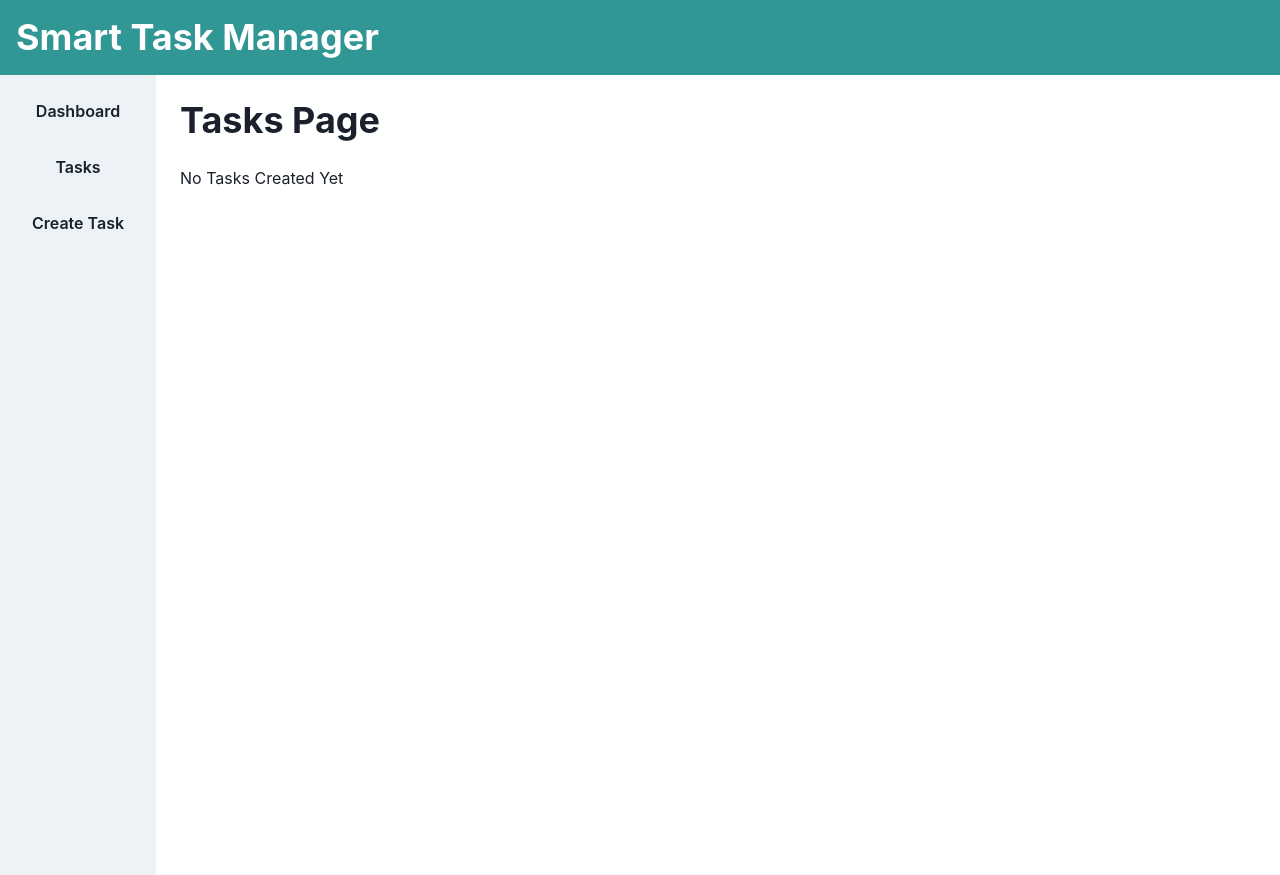
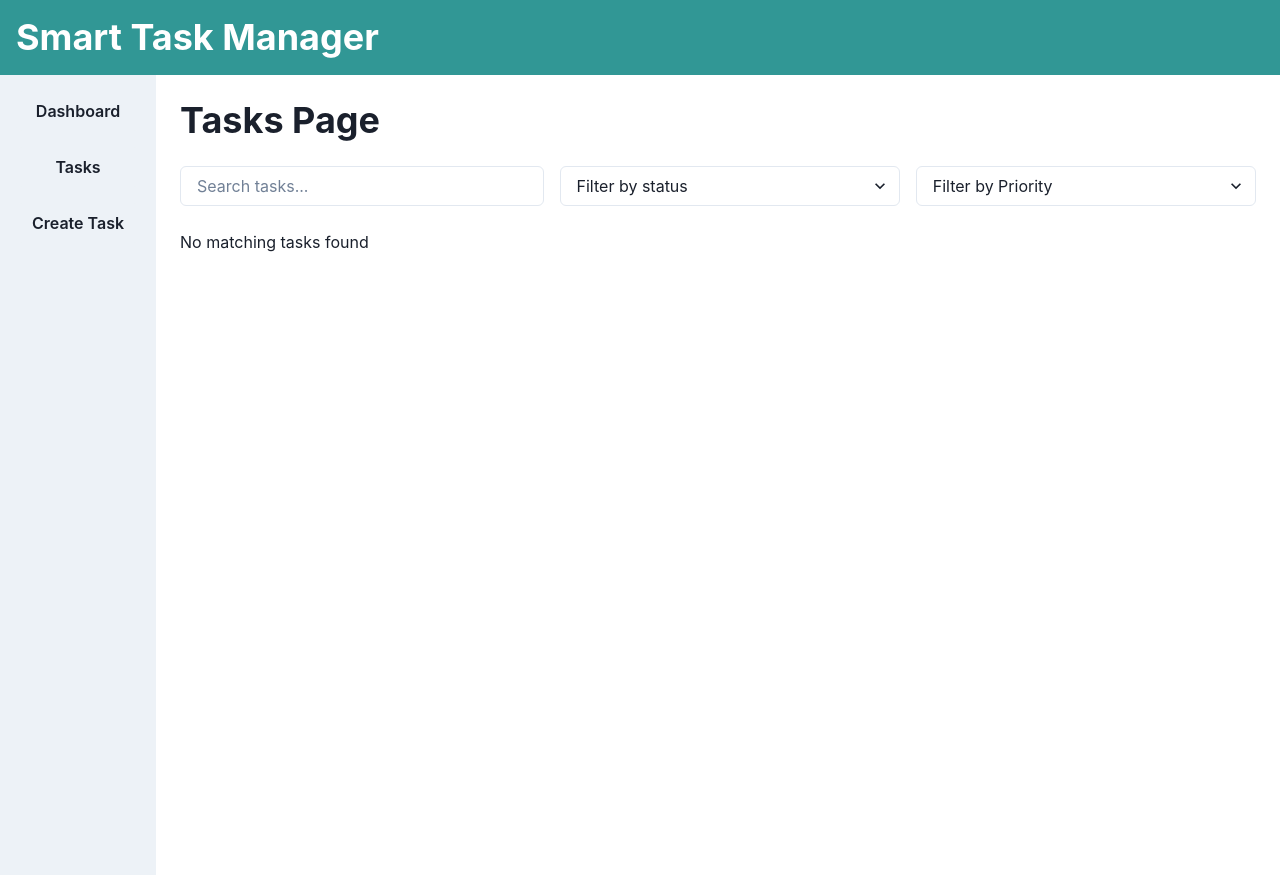
Before and after one commit to AravindDevaraj-24/smart-task-manager, a React (Vite) app: page /tasks in a window 1280 px wide. Built offline with nearby package versions, Linux system fonts and the light colour scheme.

Commit message:
Add Filters using useMemo

```diff
--- a/src/components/common/Taskcard.jsx
+++ b/src/components/common/Taskcard.jsx
@@ -1,6 +1,6 @@
 import { Box, Heading, Text, Badge, VStack, HStack } from "@chakra-ui/react";
 
-const Taskcard = ({ task })=> {
+const TaskCard = ({ task })=> {
 
   const priorityColor = (priority) => {
     if(priority === "high") return "red";
@@ -40,4 +40,4 @@ const Taskcard = ({ task })=> {
   )
 }
 
-export default Taskcard
+export default TaskCard
--- a/src/pages/Tasks/Tasks.jsx
+++ b/src/pages/Tasks/Tasks.jsx
@@ -1,22 +1,82 @@
-import { useContext } from 'react';
+import { useState, useMemo, useContext } from 'react';
 import { TaskContext } from '../../context/TaskContext';
-import { Box, Heading, Text, VStack } from '@chakra-ui/react';
-import Taskcard from '../../components/common/Taskcard';
+import { Box, Heading, Text, VStack, Input, Select, HStack } from '@chakra-ui/react';
+import TaskCard from '../../components/common/Taskcard';
 
 function Tasks() {
   const { tasks } = useContext(TaskContext);
+
+  const [searchTerm, setSearchTerm] = useState("");
+  const [statusFilter, setStatusFilter] = useState("");
+  const [priorityFilter, setPriorityFilter] = useState("");
+
+  const filteredTasks = useMemo(() => {
+    return tasks.filter((task) => {
+
+      const matchesSearch = task.title
+        .toLowerCase()
+        .includes(searchTerm.toLowerCase());
+
+      const matchesStatus = statusFilter
+        ? task.status === statusFilter
+        : true;
+
+      const matchesPriority = priorityFilter
+        ? task.priority === priorityFilter
+        : true;
+
+      return matchesSearch && matchesStatus && matchesPriority;
+    });
+  }, [tasks, searchTerm, statusFilter, priorityFilter]);
+
+
+
   return (
     <Box>
       <Heading mb='6'>Tasks Page</Heading>
-      {tasks.length === 0 ? (
-        <Text>No Tasks Created Yet</Text>
-      ) : (
-        <VStack spacing='4' align='stretch'>
-          {tasks.map((task, index) => (
-            <Taskcard key={index} task={task} />
-          ))}
-        </VStack>
-      )}
+
+      <HStack spacing='4' mb='6'>
+
+        <Input
+          value={searchTerm}
+          placeholder='Search tasks...'
+          onChange={(e) => setSearchTerm(e.target.value)}
+        />
+
+        <Select
+          placeholder='Filter by status'
+          value={statusFilter}
+          onChange={(e)=> setStatusFilter(e.target.value)}
+        >
+          <option value="todo">Todo</option>
+          <option value="in-progress">In Progress</option>
+          <option value="done">Done</option>
+        </Select>
+
+        <Select
+          placeholder='Filter by Priority'
+          value={priorityFilter}
+          onChange={(e)=> setPriorityFilter(e.target.value)}
+        >
+          <option value="low">Low</option>
+          <option value="medium">Medium</option>
+          <option value="high">High</option>
+        </Select>
+
+      </HStack>
+
+      <VStack spacing='4' align='stretch'>
+
+        {filteredTasks.length === 0 ? (
+          <Text>No matching tasks found</Text>
+        ) : (
+          filteredTasks.map((task, index) => (
+            <TaskCard key={index} task={task} />
+          ))
+        )}
+
+      </VStack>
+
     </Box>
   );
 }
```
